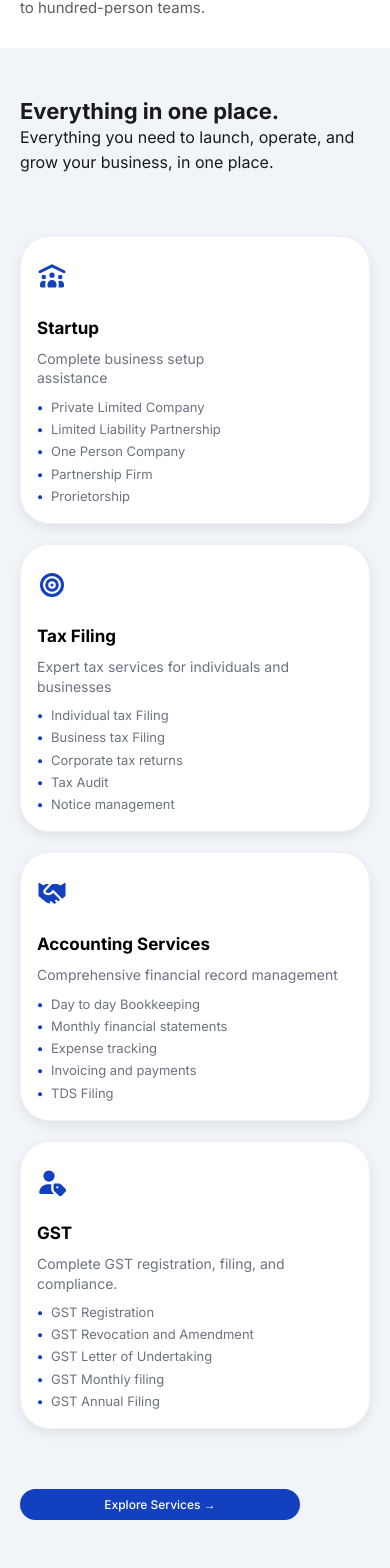
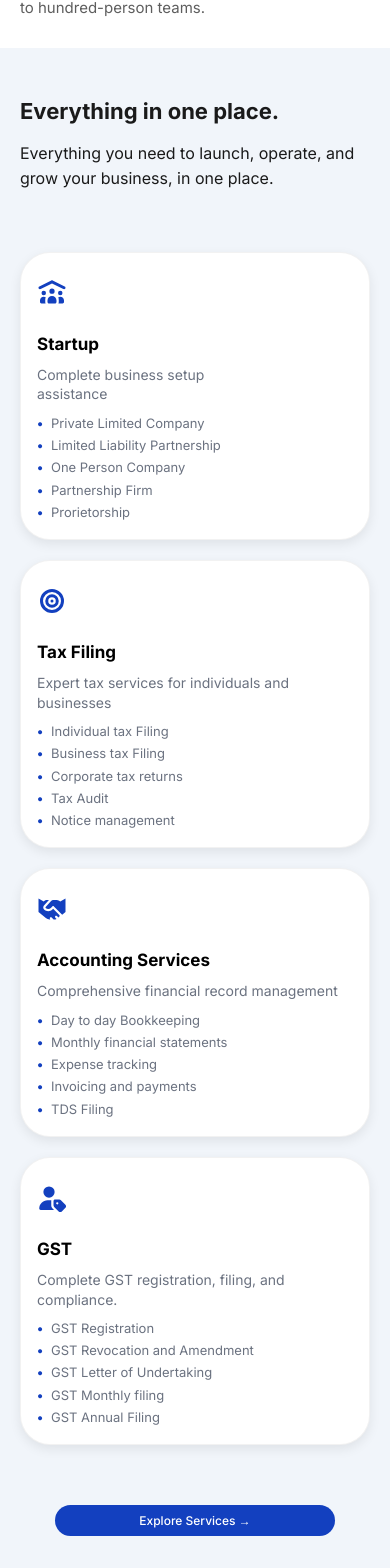
Before and after one commit to PreethamMR22/Plus-and-Minus---CA-website--BrandPsychology, a React (Vite) app in the folder plus-and-minus-react/: page / in a window 390 px wide. Shown: the part 1195-2763 px from the top of the page. Built offline with nearby package versions, Linux system fonts and the light colour scheme.

Commit message:
home page mobile version fixed

```diff
--- a/plus-and-minus-react/src/pages/Home.css
+++ b/plus-and-minus-react/src/pages/Home.css
@@ -1404,6 +1404,10 @@
     padding: 60px 20px;
   }
 
+  .testimonials-content {
+    padding: 0 10px;
+  }
+
   .testimonials-header {
     margin-bottom: 40px;
     text-align: left;
@@ -1417,6 +1421,7 @@
   .testimonials-header p {
     font-size: 16px;
     line-height: 1.5;
+    margin-top: 16px;
   }
 
   .testimonials-grid {
@@ -1608,15 +1613,19 @@
     text-align: left;
   }
 
+  .services-section .section-sub {
+    margin-top: 16px;
+  }
+
   .services-grid {
     grid-template-columns: 1fr;
     gap: 16px;
   }
 
   .services-cta {
-    text-align: left;
+    text-align: center;
     display: flex;
-    justify-content: flex-start;
+    justify-content: center;
   }
 
   .services-section .service-card {
@@ -2409,13 +2418,17 @@
 
 /* Responsive Design */
 @media (max-width: 768px) {
+  .startup-finance-experts-section {
+    padding: 60px 20px;
+  }
+
   .startup-finance-experts-content {
     grid-template-columns: 1fr;
     gap: 40px;
   }
 
   .startup-finance-card {
-    padding: 30px;
+    padding: 30px 20px;
     text-align: justify;
   }
 
@@ -2423,11 +2436,13 @@
     line-height: 1.6;
     word-wrap: break-word;
     hyphens: auto;
+    margin-top: 16px;
   }
 
   .startup-finance-card h2,
   .who-we-work-with h2 {
-    font-size: 24px;
+    font-size: clamp(28px, 6vw, 36px);
+    margin-bottom: 40px;
   }
 
   .who-we-work-with {
@@ -2451,6 +2466,7 @@
     max-width: 100%;
     word-wrap: break-word;
     hyphens: auto;
+    margin-top: 16px;
   }
 
   .guarantee-section {
@@ -2745,6 +2761,10 @@
     padding: 60px 20px;
   }
 
+  .mission-section .section-content {
+    padding: 0 20px;
+  }
+
   .mission-buttons {
     flex-direction: column;
     align-items: center;
```
